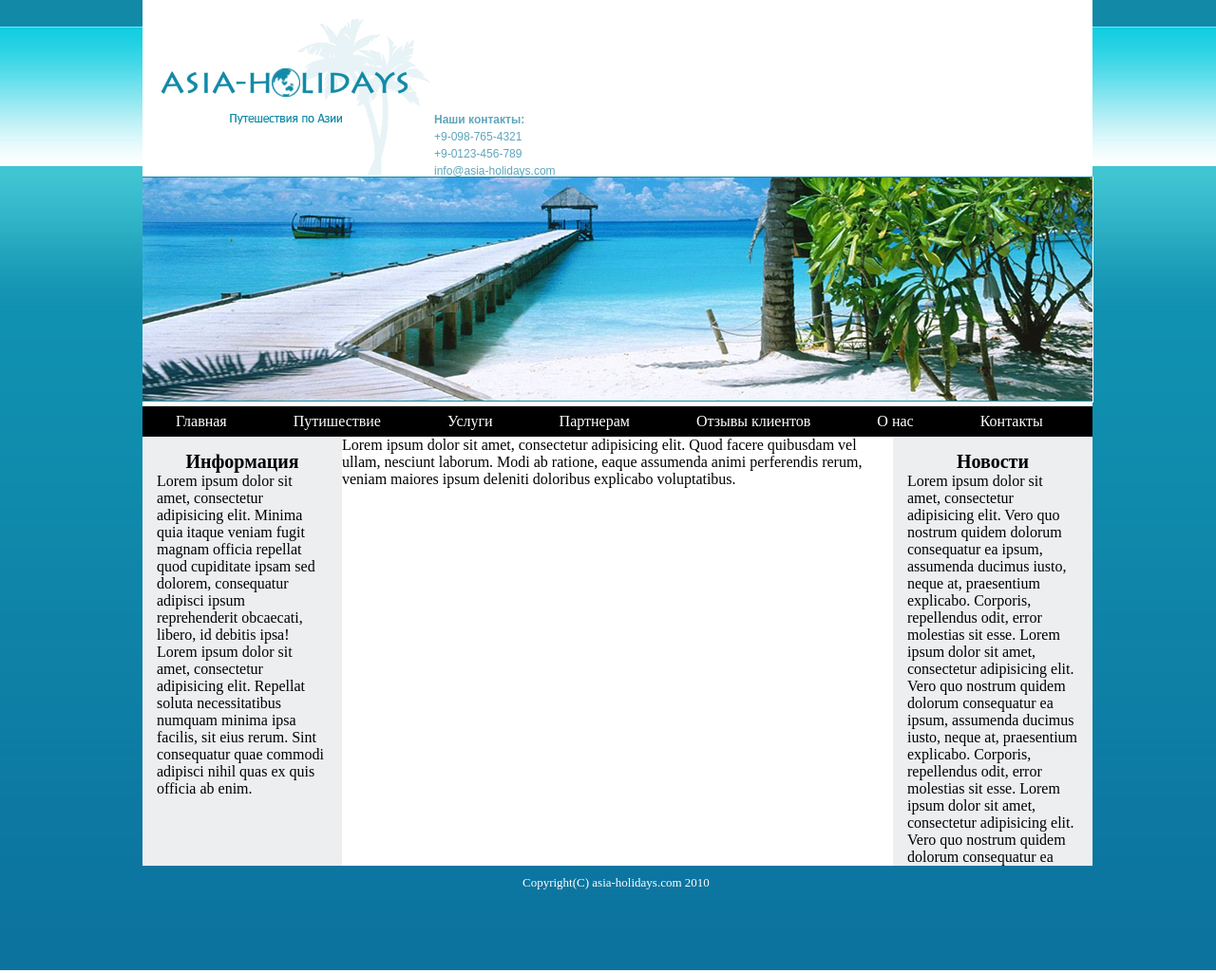
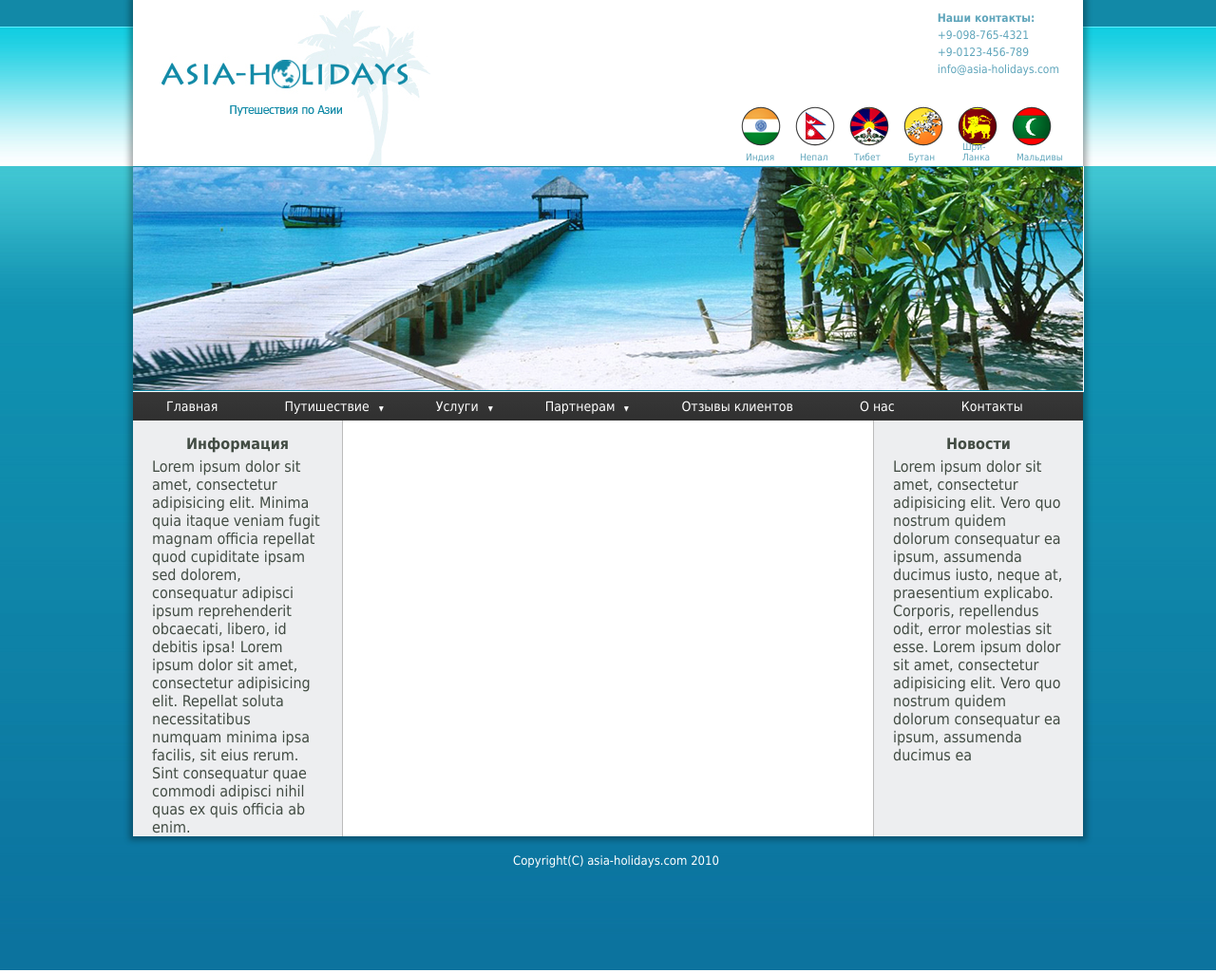
Before and after one commit to AndreyPetrovGit/AndreyPetrovGit, a plain HTML site: page 4/index.html in a window 1280 px wide. Shown: the whole page at 95% size. Drawn offline with Linux system fonts and the light colour scheme.

Commit message:
2 edition

```diff
--- a/4/css/style.css
+++ b/4/css/style.css
@@ -3,6 +3,7 @@
 	padding:0;
 	text-decoration: none;
 	list-style:none;
+	font-family: tahoma;
 }
 body{
 /*	background-image: url("../img/background.jpg");   0c739f-40c6d3 fff-13cde1  5ef0ff 128aa7
@@ -34,19 +35,26 @@ top:175px;
 
 }
 .wrapper{
-	margin-left:150px;
+/*	margin-left:150px;
+*/
+margin:0 auto;
+position:relative;
 	width:1000px;
     min-height: 650px;
     background-color: white;
+     box-shadow: 0 0 6px 4px rgba(0, 0, 0, 0.3);
 
 }
 .logo{
-margin:20px 0px 0px 20px;
+margin:11px 0px 0px 30px;
+display:block;
+float:left;
 
 }
 .contacts{
-display:inline-block;
+display:block;
 margin:10px  25px 0px 0px;
+float:right;
 font-size:12px;
 line-height: 18px;
 font-family:sans-serif;
@@ -55,22 +63,60 @@ color:#5fa5bb;
 .contacts p:first-of-type{
 font-weight:600;
 }
+/*Flag*/
+
+
+
+.flags{
+	width:360px;
+	height:50px;
+	float:right;
+	padding-top:30px;
+	clear:right;
+}
+.flags a{
+display:block;
+float:left;
+width: 57px;
+font-size:10px;
+color:#5fa5bb;
+text-decoration:underline;
+font-family: tahoma;
+position:relative;
+}
+
+.flags span{
+position:absolute;
+bottom:-15px;
+left:5px;
+}
+
+
+
+
+/*No flag*/
 .beach{
-/display:block;
+display:block;
 margin-top:-3px;
 }
-.main-menu{
+.main-menu,.sub-menu{
+background: linear-gradient(to bottom,#373737, #303030);
 
- background-color: #000;
 }
 .main-menu>li{
 position: relative;
 float:left;
 }
 .main-menu a {
-  display: block;
+  display: inline-block;
   color:#fff;
-  font-size:16px;
+  font-size:14px;
+
+}
+.main-menu img{
+ position:absolute;
+ right:20px;
+ top:15px;
 }
 .main-menu>li>a {
  padding:7px 35px;
@@ -85,6 +131,7 @@ position: absolute;
 left: 30px;
 top: 30px;
 width: 150px;
+
 }
 .main-menu .sub-menu a{
 padding:5px;
@@ -95,44 +142,54 @@ clear:both;
 display:block;
 }
 .column-wrapper{
-	width:1000px;
-	overflow:hidden;
+/*width:1000px;*/
+
+overflow:hidden;
+font-family: 'Open Sans', sans-serif;
+}
+.left-column{
+padding:2%;
+width: 18%;
+background: #edeef0;
+float: left;
+
+border-right:1px solid #bbb;
+}
+.center-column{
+width: 55%;
+background: #fff;
+
+float: left;
+
+
 
 }
-
-.left-column{
-	padding:15px;
-width: 180px;
-float: left;
+.right-column{
+padding:2%;
+width: 18%;
 background: #edeef0;
+float: right;
+border-left:1px solid #bbb;
+}
+.left-column,
+.center-column,
+.right-column{
 padding-bottom: 20000px;
 margin-bottom: -20000px;
+
+color:#424c43;
+
 }
-.center-column{
-
-width: 580px;
-float: left;
-background: #fff;
-padding-bottom: 20000px;
-margin-bottom: -20000px;
-}
-.right-column{
-	padding:15px;
-	width: 180px;
-
-float: left;
-background: #edeef0;
-padding-bottom: 20000px;
-margin-bottom: -20000px;
+.column-wrapper h3{
+	margin:-5px 0px 5px 0px;
+	text-align:center;
+	font-size:16px;
 }
 .copyright{
-	display:block;
-	margin-left:550px;
-	margin-top:10px;
-    color:white;
-    font-size:13px;
+position:absolute;
+top:102%;
+left:40%;
+color:#fff;
+
+font-size:13px;
 }
-.column-wrapper h3{
-	text-align:center;
-	font-size:20px;
-}
--- a/4/index.html
+++ b/4/index.html
@@ -3,26 +3,58 @@
 <head>
 	<meta charset="UTF-8">
 	<title>Document</title>
+	<link href='https://fonts.googleapis.com/css?family=Open+Sans' rel='stylesheet' type='text/css'>
     <link rel="stylesheet" href="css/style.css">
 </head>
 <body>
      <div class="background-top"></div>
      <div class="background-bottom"></div>
 	 <div class="wrapper">
-			<img src="img/logo.jpg" alt="Asia-holidays-logo" class="logo">
+			<img class="logo" src="img/logo.jpg" alt="Asia-holidays-logo" >
+
 			 <div class="contacts">
 				 <p>Наши контакты:</p>
 				 <p>+9-098-765-4321</p>
 				 <p>+9-0123-456-789</p>
 				 <p>info@asia-holidays.com</p>
 			</div>
-		 	 <div class="contries">
-			</div>
+
+		 	<div class="flags">
+				<a href="#" class="flags-photo">
+				    <img src="img/india.png" alt="Флаг Индия"/>
+				    <span>Индия</span>
+				</a>
+		        <a href="#" class="flags-photo">
+				    <img src="img/Nepal.png"  alt="Флаг Непал" />
+				    <span>Непал</span>
+				</a>
+				<a href="#" class="flags-photo">
+				    <img src="img/Tibet.png"  alt="Флаг Тибет" />
+				    <span>Тибет</span>
+				</a>
+				<a href="#" class="flags-photo">
+				    <img src="img/Butan.png"  alt="Флаг Бутан" />
+				    <span>Бутан</span>
+				</a>
+				<a href="#" class="flags-photo">
+				    <img src="img/Ceilon.png"  alt="Флаг Шри-Ланка" />
+				    <span>Шри-Ланка</span>
+				</a>
+				<a href="#" class="flags-photo">
+				    <img src="img/Maldivs.png" alt="Флаг Мальдивы"  />
+				    <span>Мальдивы</span>
+				</a>
+            </div>
+
 			<img src="img/beach.jpg" alt="beach" class="beach">
 
 			<ul class="main-menu clierfix">
-				<li><a href="#">Главная</a></li>
-				<li><a href="#">Путишествие</a>
+				<li>
+					<a href="#">Главная</a>
+				</li>
+				<li>
+					<a href="#">Путишествие</a>
+					<img src="img/arrow.png" alt="arrow">
 					<ul class="sub-menu">
 						<li><a href="#">Путишествие 1</a></li>
 						<li><a href="#">Путишествие 2</a></li>
@@ -31,7 +63,9 @@
 						<li><a href="#">Путишествие 5</a></li>
 					</ul>
 				</li>
-				<li><a href="#">Услуги</a>
+				<li>
+				    <a href="#">Услуги</a>
+				    <img src="img/arrow.png" alt="arrow">
 					<ul class="sub-menu">
 						<li><a href="#">Услуги 1</a></li>
 						<li><a href="#">Услуги 2</a></li>
@@ -40,7 +74,9 @@
 						<li><a href="#">Услуги 5</a></li>
 					</ul>
 				</li>
-				<li><a href="#">Партнерам</a>
+				<li>
+					<a href="#">Партнерам</a>
+					<img src="img/arrow.png" alt="arrow">
 					<ul class="sub-menu">
 						<li><a href="#">Партнерам 1</a></li>
 						<li><a href="#">Партнерам 2</a></li>
@@ -62,16 +98,18 @@
 
 	            </div>
 	            <div class="center-column">
-	               Lorem ipsum dolor sit amet, consectetur adipisicing elit. Quod facere quibusdam vel ullam, nesciunt laborum. Modi ab ratione, eaque assumenda animi perferendis rerum, veniam maiores ipsum deleniti doloribus explicabo voluptatibus.
+
 	            </div>
 	            <div class="right-column">
 	            <h3>Новости</h3>
 				     Lorem ipsum dolor sit amet, consectetur adipisicing elit. Vero quo nostrum quidem dolorum consequatur ea ipsum, assumenda ducimus iusto, neque at, praesentium explicabo. Corporis, repellendus odit, error molestias sit esse.
-				     Lorem ipsum dolor sit amet, consectetur adipisicing elit. Vero quo nostrum quidem dolorum consequatur ea ipsum, assumenda ducimus iusto, neque at, praesentium explicabo. Corporis, repellendus odit, error molestias sit esse.
-				     Lorem ipsum dolor sit amet, consectetur adipisicing elit. Vero quo nostrum quidem dolorum consequatur ea
+				     Lorem ipsum dolor sit amet, consectetur adipisicing elit. Vero quo nostrum quidem dolorum consequatur ea ipsum, assumenda ducimus ea
 	            </div>
             </div>
+            <span class="copyright">
+				Copyright(C) asia-holidays.com 2010
+			</span>
 	</div>
-	<span class="copyright">Copyright(C) asia-holidays.com 2010</span>
+
 </body>
 </html>
```
Also changed, not shown: 4/img/Butan.png (added), 4/img/Ceilon.png (added), 4/img/India.png (added), 4/img/Maldivs.png (added), 4/img/Nepal.png (added), 4/img/Tibet.png (added), 4/img/arrow.png (added), 4/img/flags.png (added).
